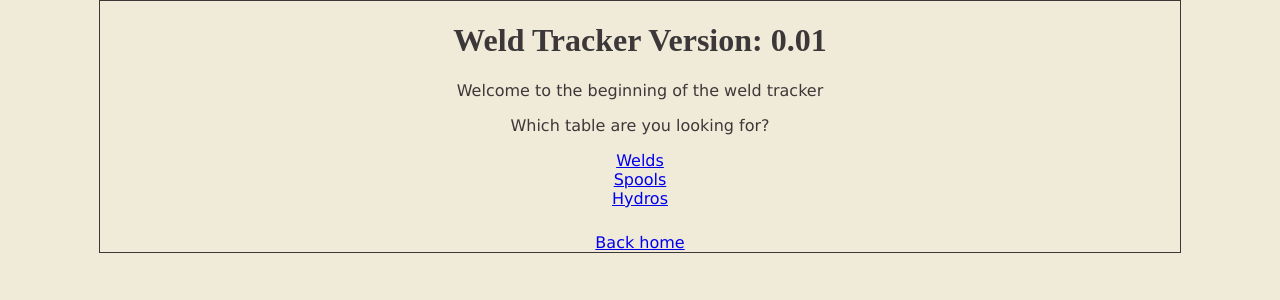
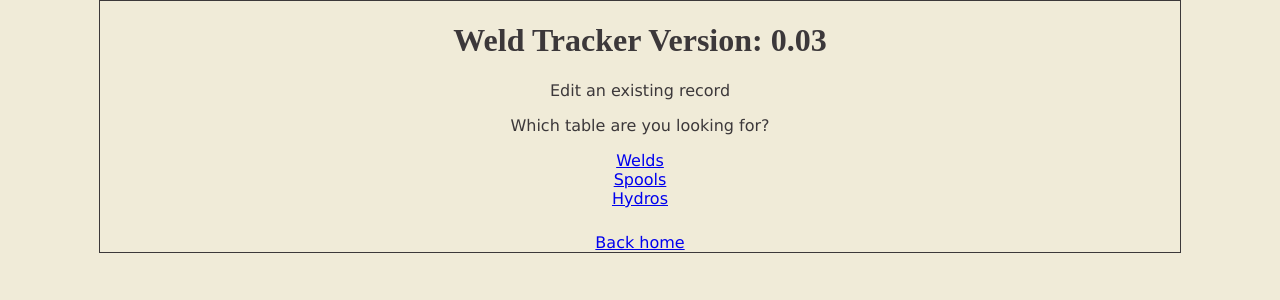
Before and after one commit to pwoodland/weld_tracker, a Flask app: page / in a window 1280 px wide. Shown: the top 300 px of the page. Run offline with Flask 3, Linux system fonts and the light colour scheme; some libraries are stand-ins or nearby versions.

Commit message:
Update version
changed to v0.03

```diff
--- a/templates/base.html
+++ b/templates/base.html
@@ -4,8 +4,8 @@
         <link rel="stylesheet" href="/static/main_css.css">
     </head>
     <body>
-        <h1>Weld Tracker Version: 0.01</h1>
-        <p>Welcome to the beginning of the weld tracker</p>
+        <h1>Weld Tracker Version: 0.03</h1>
+        <p>Edit an existing record</p>
         {% block content %}
         {% endblock %}
         <a href="/">Back home</a>
```
